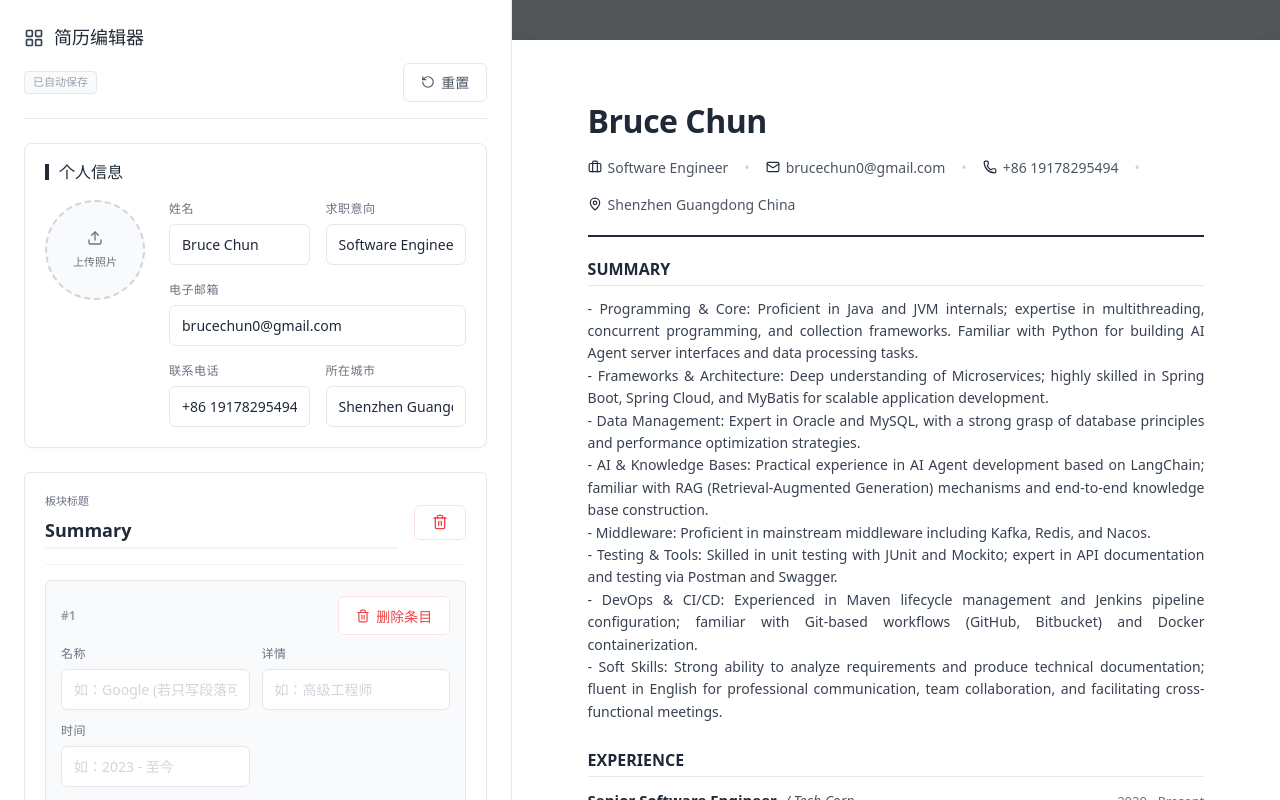
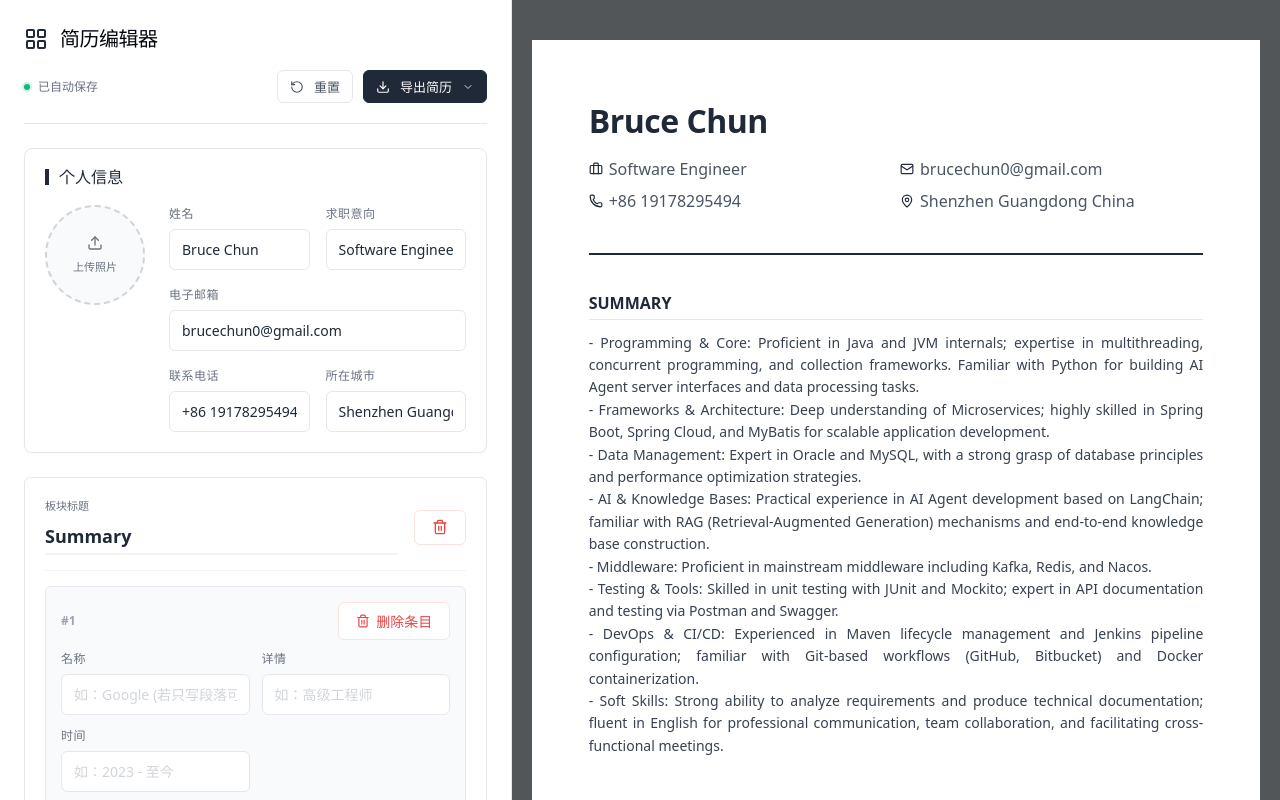
Before and after one commit to BruceChun0820/Resume-Editor, a React (Vite) app: page /editor/1 in a window 1280 px wide. Built offline with nearby package versions, Linux system fonts and the light colour scheme.

Commit message:
feat: optimize PDF export with WYSIWYG paging and grid layout"

```diff
--- a/src/App.css
+++ b/src/App.css
@@ -8,17 +8,11 @@
 
 /* 右侧预览区域容器 */
 .preview-container {
-  flex: 1; /* 占据剩余空间 */
-  height: 100vh;
-  overflow-y: auto; /* 只有这个区域可以滚动 */
-
-  /* 经典的 PDF 阅读器深灰色背景 */
-  background-color: #525659;
-
-  /* 使用 Flex 让内部的 A4 纸张始终水平居中 */
+  flex: 1;
+  background-color: #525659; /* 模仿 PDF 阅读器的深灰色背景 */
+  overflow-y: auto;
+  padding: 40px 20px;
   display: flex;
   justify-content: center;
-  align-items: flex-start; /* 顶部对齐，方便向下滚动 */
-
-  padding: 40px 0; /* 给上下留点呼吸空间 */
+  align-items: flex-start; /* 从顶部开始排列 */
 }
--- a/src/App.tsx
+++ b/src/App.tsx
@@ -4,7 +4,6 @@ import { ResumePreview } from './components/Preview/ResumePreview'
 import { useResume } from './hooks/useResume' // 引入我们刚写的 Hook
 
 function App() {
-  // 一行代码，获取所有数据和能力！
   const {
     resume,
     updateBasics,
--- a/src/components/Editor/EditorSidebar/EditorSidebar.module.css
+++ b/src/components/Editor/EditorSidebar/EditorSidebar.module.css
@@ -1,10 +1,11 @@
+/* --- 侧边栏整体布局 --- */
 .sidebar {
   width: 40%;
   height: 100vh;
   overflow-y: auto; /* 内容多了可以滚动 */
   padding: 24px;
   border-right: 1px solid var(--border-main);
-  background-color: #fff; /* 改回白色背景更干净，或者保持 var(--gray-50) */
+  background-color: #fff;
   box-sizing: border-box;
 
   /* 使得侧边栏内部布局更稳固 */
@@ -12,59 +13,190 @@
   flex-direction: column;
 }
 
-/* --- Header 区域 --- */
+/* --- Header 区域 (双层布局) --- */
 .header {
-  padding-bottom: 16px;
+  display: flex;
+  flex-direction: column; /* 垂直排列：标题在上，工具栏在下 */
+  gap: 16px;              /* 两行之间的间距 */
+
+  padding-bottom: 20px;
   margin-bottom: 24px;
   border-bottom: 1px solid var(--gray-200);
+}
+
+/* 第一行：标题区域 */
+.titleSection {
+  display: flex;
+  align-items: center;
 }
 
 .titleWithIcon {
   display: flex;
   align-items: center;
-  gap: 10px;
-  margin-bottom: 12px;
+  gap: 12px;
 }
 
 .mainTitle {
-  font-size: 18px;
+  font-size: 20px;
   font-weight: 800;
   margin: 0;
+  color: var(--gray-950);
+  letter-spacing: -0.5px;
+}
+
+.iconPrimary {
   color: var(--gray-800);
 }
 
-.iconPrimary {
-  color: var(--gray-700);
-}
-
+/* 第二行：工具栏 (状态 + 按钮) */
 .toolbar {
   display: flex;
-  justify-content: space-between;
+  justify-content: space-between; /* 左右两端对齐 */
   align-items: center;
 }
 
+/* 左侧状态标签 */
 .statusTag {
-  font-size: 11px;
-  color: var(--gray-400);
-  background: var(--gray-50);
-  padding: 2px 8px;
+  font-size: 12px;
+  color: var(--gray-500);
+  background: transparent;
+  padding: 0;
+  border: none;
+  display: flex;
+  align-items: center;
+  gap: 8px;
+  font-weight: 500;
+  white-space: nowrap;
+}
+
+/* 状态呼吸灯圆点 */
+.statusDot {
+  width: 6px;
+  height: 6px;
+  background-color: #10b981; /* Emerald Green */
+  border-radius: 50%;
+  display: inline-block;
+  box-shadow: 0 0 0 2px rgba(16, 185, 129, 0.2);
+}
+
+/* 右侧按钮组 */
+.actions {
+  display: flex;
+  gap: 10px;
+}
+
+/* Header 内的按钮微调 */
+.header button {
+  padding: 6px 12px;
+  font-size: 13px;
+}
+
+/* --- Dropdown 下拉菜单核心样式 --- */
+
+/* 1. 容器：设置为 relative，作为定位基准 */
+.dropdownWrapper {
+  position: relative;
+  display: inline-block;
+}
+
+/* 2. 菜单：绝对定位，默认隐藏 */
+.dropdownMenu {
+  position: absolute;
+  top: 100%; /* 在按钮正下方 */
+  right: 0;  /* 右对齐 */
+  margin-top: 8px;
+
+  width: 190px; /* 稍微加宽一点，容纳“推荐”两个字 */
+  background-color: #fff;
+  border: 1px solid var(--gray-200);
+  border-radius: 8px;
+  box-shadow: 0 4px 12px rgba(0, 0, 0, 0.1);
+
+  /* 动画初始状态 */
+  opacity: 0;
+  visibility: hidden;
+  transform: translateY(-10px);
+  transition: all 0.2s cubic-bezier(0.4, 0, 0.2, 1);
+
+  z-index: 100;
+  overflow: hidden;
+  padding: 4px;
+}
+
+/* 3. 悬浮触发显示 */
+.dropdownWrapper:hover .dropdownMenu {
+  opacity: 1;
+  visibility: visible;
+  transform: translateY(0);
+}
+
+/* 4. 透明桥：防止鼠标移出按钮时菜单立即消失 */
+.dropdownWrapper::after {
+  content: '';
+  position: absolute;
+  top: 100%;
+  left: 0;
+  width: 100%;
+  height: 8px;
+}
+
+/* ... (前面的代码不用动) ... */
+
+/* --- 下拉菜单选项 --- */
+.dropdownItem {
+  /* 改用 Grid 布局 */
+  display: grid;
+  /* 第一列固定 20px 放图标，第二列自动填满放文字 */
+  grid-template-columns: 20px 1fr;
+  align-items: center;
+  gap: 10px; /* 图标区和文字区之间的间距 */
+
+  width: 100%;
+  padding: 10px 12px;
+
+  background: transparent;
+  border: none;
   border-radius: 4px;
-  border: 1px solid var(--gray-200);
+  color: var(--gray-700);
+  font-size: 13px;
+  font-weight: 500;
+  text-align: left;
+  cursor: pointer;
+  transition: background-color 0.15s;
+}
+
+.dropdownItem:hover {
+  background-color: var(--gray-100);
+  color: var(--gray-950);
+}
+
+/* 修改 2: 让图标在自己的 20px 网格格子里完全居中 */
+.dropdownItem svg {
+  color: var(--gray-500);
+  /* 使用 justify-self 实现网格内的水平居中 */
+  justify-self: center;
+
+  /* 保持图标原始大小，防止拉伸 */
+  width: 14px;
+  height: 14px;
+}
+
+.dropdownItem:hover svg {
+  color: var(--gray-800);
 }
 
 /* --- 列表区域 --- */
 .sectionList {
   display: flex;
   flex-direction: column;
-  gap: 24px; /* 板块之间的间距 */
-  margin-bottom: 30px; /* 给底部的添加按钮留点呼吸空间 */
+  gap: 24px;
+  margin-bottom: 30px;
 }
 
 /* --- 底部：添加新板块大按钮 --- */
 .addNewSectionBtn {
   width: 100%;
   padding: 16px;
-  /* 使用深色背景，突出“添加新结构”这个重要操作 */
   background-color: var(--gray-800);
   color: white;
   border: none;
@@ -79,7 +211,7 @@
 
   cursor: pointer;
   transition: all 0.2s cubic-bezier(0.4, 0, 0.2, 1);
-  margin-bottom: 40px; /* 防止贴到底部边缘不好点 */
+  margin-bottom: 40px;
   box-shadow: 0 4px 6px rgba(0, 0, 0, 0.05);
 }
 
--- a/src/components/Editor/EditorSidebar/EditorSidebar.tsx
+++ b/src/components/Editor/EditorSidebar/EditorSidebar.tsx
@@ -1,4 +1,4 @@
-import { LayoutGrid, RotateCcw, FolderPlus } from 'lucide-react';
+import { LayoutGrid, RotateCcw, FolderPlus, Download, ChevronDown, FileText, ImageIcon } from 'lucide-react';
 import type { Resume, ResumeSection } from "../../../types/resume";
 import { SectionEditor } from "../SectionEditor/SectionEditor";
 import { BasicsEditor } from "../BasicsEditor/BasicsEditor";
@@ -22,21 +22,69 @@ export const EditorSidebar = ({
     onAddSection,
     onDeleteSection
 }: EditorSidebarProps) => {
+
+    const handlePrint = () => {
+        window.print();
+    };
+
+    // 未来功能的占位函数
+    const handleExportImage = (format: 'png' | 'jpg') => {
+        alert(`即将推出：导出为 ${format.toUpperCase()} 图片`);
+        // 这里未来会接入 html-to-image 库
+    };
+
     return (
         <aside className={styles.sidebar}>
             {/* 头部区域 */}
             <header className={styles.header}>
-                <div className={styles.titleWithIcon}>
-                    <LayoutGrid size={20} className={styles.iconPrimary} />
-                    <h1 className={styles.mainTitle}>简历编辑器</h1>
+                {/* 第一行：大标题 */}
+                <div className={styles.titleSection}>
+                    <div className={styles.titleWithIcon}>
+                        <LayoutGrid size={24} className={styles.iconPrimary} /> {/* 图标稍微改大一点点 */}
+                        <h1 className={styles.mainTitle}>简历编辑器</h1>
+                    </div>
                 </div>
 
+                {/* 第二行：工具栏（状态 + 按钮） */}
                 <div className={styles.toolbar}>
-                    <span className={styles.statusTag}>已自动保存</span>
-                    <button className="btn-secondary" onClick={onResumeReset}>
-                        <RotateCcw size={14} />
-                        重置
-                    </button>
+                    <span className={styles.statusTag}>
+                        {/* 加个小圆点，让状态更生动 */}
+                        <span className={styles.statusDot}></span>
+                        已自动保存
+                    </span>
+
+                    <div className={styles.actions}>
+                        {/* 重置按钮：只留图标，或者用文字，这里推荐弱化它 */}
+                        <button className="btn-secondary" onClick={onResumeReset} title="重置数据">
+                            <RotateCcw size={14} />
+                            <span style={{ marginLeft: 4 }}>重置</span>
+                        </button>
+
+                        <div className={styles.dropdownWrapper}>
+                            {/* 主触发按钮 */}
+                            <button className={`btn-primary ${styles.dropdownTrigger}`}>
+                                <Download size={14} />
+                                <span style={{ marginLeft: 4 }}>导出简历</span>
+                                <ChevronDown size={12} style={{ marginLeft: 4, opacity: 0.8 }} />
+                            </button>
+
+                            {/* 悬浮显示的菜单 */}
+                            <div className={styles.dropdownMenu}>
+                                <button className={styles.dropdownItem} onClick={handlePrint}>
+                                    <FileText size={14} />
+                                    <span>导出 PDF</span>
+                                </button>
+                                <button className={styles.dropdownItem} onClick={() => handleExportImage('png')}>
+                                    <ImageIcon size={14} />
+                                    <span>导出 PNG 图片</span>
+                                </button>
+                                <button className={styles.dropdownItem} onClick={() => handleExportImage('jpg')}>
+                                    <ImageIcon size={14} />
+                                    <span>导出 JPG 图片</span>
+                                </button>
+                            </div>
+                        </div>
+                    </div>
                 </div>
             </header>
 
--- a/src/components/Preview/ResumePreview.module.css
+++ b/src/components/Preview/ResumePreview.module.css
@@ -2,14 +2,26 @@
 
 .paper {
   width: 210mm;
+  /* 移除固定高度，允许内容自由增长 */
   min-height: 297mm;
+  padding: 15mm;
+  margin: 0 auto;
   background-color: #fff;
-  padding: 15mm 20mm;
-  margin: 0 auto;
-  color: var(--gray-800);
-  line-height: 1.5;
-  box-shadow: 0 4px 12px rgba(0, 0, 0, 0.1);
-  /* 给纸张加一点投影，视觉更好 */
+  position: relative;
+  box-sizing: border-box;
+
+  /* 每隔 297mm 画一条淡淡的虚线，提示换页位置 */
+  background-image: linear-gradient(to bottom,
+    transparent 296mm,
+    #e5e7eb 296mm,
+    #e5e7eb 297mm,
+    transparent 297mm
+  );
+  background-size: 100% 297mm;
+
+  /* 配合内容流向 */
+  display: flex;
+  flex-direction: column;
 }
 
 .header {
@@ -35,28 +47,21 @@
 }
 
 .basicsGrid {
-  display: flex;
-  justify-content: flex-start;
-  flex-wrap: wrap;
-  gap: 16px;
+  display: grid;
+  grid-template-columns: repeat(2, 1fr);
+  gap: 8px;
   color: var(--gray-600);
   margin-top: 12px;
-  font-size: 14px;
-}
-
-/* 小圆点分隔符 */
-.contactItem:not(:last-child)::after {
-  content: "•";
-  margin-left: 10px;
-  color: var(--gray-300);
-  pointer-events: none;
+  font-size: 16px;
+  width: 100%;
 }
 
 .contactItem {
-  display: inline-flex;
+  display: flex;
   align-items: center;
   gap: 6px;
   color: var(--gray-600);
+  white-space: nowrap;
 }
 
 .contactItem svg {
@@ -71,6 +76,7 @@
 }
 
 .section {
+  break-inside: auto;
   margin-bottom: 25px;
 }
 
@@ -82,6 +88,7 @@
   border-bottom: 1px solid var(--gray-200);
   padding-bottom: 4px;
   margin-bottom: 12px;
+  break-after: avoid;
 }
 
 /* 列表容器 */
@@ -93,6 +100,7 @@
 
 /* 每一项经历的容器 */
 .listItem {
+  break-inside: auto;
   margin-bottom: 12px;
   /* 稍微调小一点，让段落看起来更紧凑 */
 }
@@ -154,3 +162,51 @@
   object-fit: cover;
   border: 1px solid var(--gray-200);
 }
+
+
+@media print {
+  .paper {
+    /* 1. 纸张基础重置 */
+    position: static !important;
+    width: 210mm !important;
+    /* 锁定 A4 宽度 */
+    height: auto !important;
+    min-height: 297mm !important;
+    margin: 0 auto !important;
+    padding: 0 !important;
+    box-shadow: none !important;
+    border: none !important;
+    background-image: none !important;
+
+    /* 2. 强制显示头像颜色 */
+    -webkit-print-color-adjust: exact;
+    print-color-adjust: exact;
+    background-color: white !important;
+  }
+
+  /* 3. 分页逻辑控制 */
+  .section {
+    /* 告诉浏览器：如果当前页放不下这个板块，请整体移到下一页 */
+    break-inside: auto;
+    page-break-inside: auto;
+    margin-bottom: 20px;
+    display: block !important;
+    /* 确保它是块级，否则分页失效 */
+  }
+
+  .listItem {
+    break-inside: auto;
+    page-break-inside: auto;
+    margin-bottom: 8px;
+  }
+
+  .sectionTitle {
+    break-after: avoid;
+    page-break-after: avoid;
+  }
+
+  .basicsGrid {
+    display: grid !important;
+    grid-template-columns: 1fr 1fr !important;
+  }
+}
--- a/src/index.css
+++ b/src/index.css
@@ -43,9 +43,6 @@
   -moz-osx-font-smoothing: grayscale;
 }
 
-/* =========================================
-   2. 全局重置 (Resets)
-   ========================================= */
 *, *::before, *::after {
   box-sizing: border-box;
 }
@@ -57,8 +54,6 @@ html, body {
   height: 100%;
 }
 
-/* ⚠️ 关键修改：移除 Vite 默认的 display: flex 和 place-items: center
-   否则你的 App 会被强行挤在屏幕中间 */
 body {
   display: block;
 }
@@ -78,7 +73,7 @@ a:hover {
 }
 
 /* =========================================
-   3. 全局组件：输入框 (Inputs)
+    全局组件：输入框 (Inputs)
    ========================================= */
 input, textarea {
   display: block;
@@ -115,7 +110,7 @@ textarea {
 }
 
 /* =========================================
-   4. 全局组件：按钮 (Buttons)
+    全局组件：按钮 (Buttons)
    ========================================= */
 /* 这里的样式会覆盖 Vite 默认的黑色按钮 */
 button {
@@ -148,6 +143,19 @@ button {
   color: #dc2626;
 }
 
+/* 样式变体：主要操作 黑底白字 */
+.btn-primary {
+  color: #fff;
+  background-color: var(--gray-800);
+  border-color: var(--gray-800);
+}
+
+.btn-primary:hover {
+  background-color: #000;
+  border-color: #000;
+  box-shadow: 0 2px 4px rgba(0,0,0,0.1);
+}
+
 /* 样式变体：次要操作 (白底灰边) */
 .btn-secondary {
   color: var(--gray-600);
@@ -166,3 +174,50 @@ button:focus,
 button:focus-visible {
   outline: none;
 }
+
+/* src/index.css */
+
+/* ... 前面的基础样式保持不变 ... */
+
+@media print {
+  /* 1. 隐藏编辑器侧边栏和所有交互 UI */
+  aside,
+  .sidebar,
+  button,
+  .dropdownWrapper,
+  ::-webkit-scrollbar {
+    display: none !important;
+  }
+
+  /* 2. 解除 App 容器的 Flex 限制和溢出隐藏 */
+  .app-container {
+    display: block !important;   /* 禁用 flex */
+    height: auto !important;
+    overflow: visible !important;
+  }
+
+  /* 3. 关键：解除预览容器的滚动限制 */
+  .preview-container {
+    display: block !important;
+    position: static !important;
+    width: 100% !important;
+    height: auto !important;     /* 必须让高度随内容伸展 */
+    overflow: visible !important; /* 必须让溢出可见 */
+    padding: 0 !important;
+    margin: 0 !important;
+    background: none !important;
+  }
+
+  /* 4. 基础页面重置 */
+  html, body, #root {
+    height: auto !important;
+    overflow: visible !important;
+    background-color: white !important;
+    margin: 0 !important;
+  }
+
+  @page {
+    size: A4;
+    margin: 15mm; /* 标准 A4 打印边距 */
+  }
+}
--- a/src/types/resume.ts
+++ b/src/types/resume.ts
@@ -12,15 +12,13 @@ export interface Resume {
 
 export type SectionType = 'list';
 
-// 不再需要 BaseSection, ParagraphSection, ListSection 这一套复杂的继承
 export interface ResumeSection {
     id: string;
-    type: SectionType; // 目前只有 'list'，保留这个字段方便未来扩展（比如 'grid'）
+    type: SectionType; // 目前只有 'list'，保留这个字段方便未来扩展
     title: string;
     items: ListItem[]; // 重点：现在的 Section 保证一定有 items 数组
 }
 
-// 3. ListItem 保持不变，它是我们的核心数据单元
 export interface ListItem {
     id: string;
     title: string;       // 如果是纯段落，这个字段存空字符串
```
